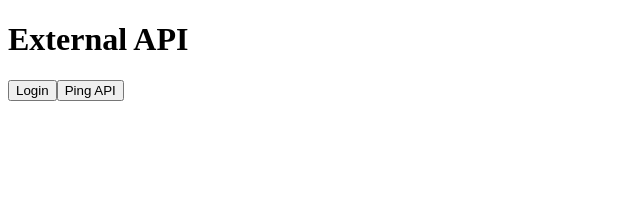
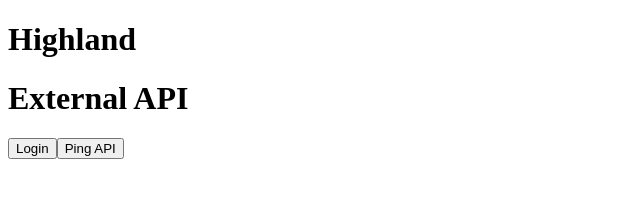
Before and after one commit to dakennguyen/Highland, a React app: page ClientApp/public/index.html in a window 1280 px wide. Shown: the whole page, without its empty margins (0-640 px from the left). Built offline with nearby package versions, Linux system fonts and the light colour scheme.

Commit message:
Edit index.html

```diff
--- a/ClientApp/public/index.html
+++ b/ClientApp/public/index.html
@@ -1,8 +1,13 @@
 <!DOCTYPE html>
 <html lang="en">
 
+<head>
+    <title>Highland</title>
+</head>
+
 <body>
     <noscript>You need to enable JavaScript to run this app.</noscript>
+    <h1>Highland</h1>
     <div id="root"></div>
 </body>
 
```
